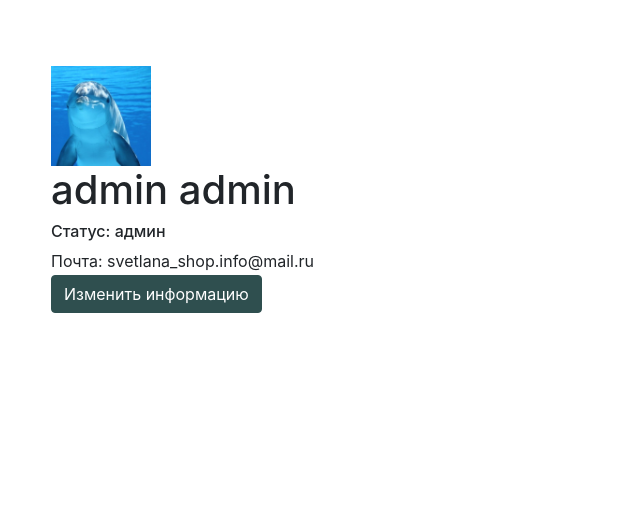
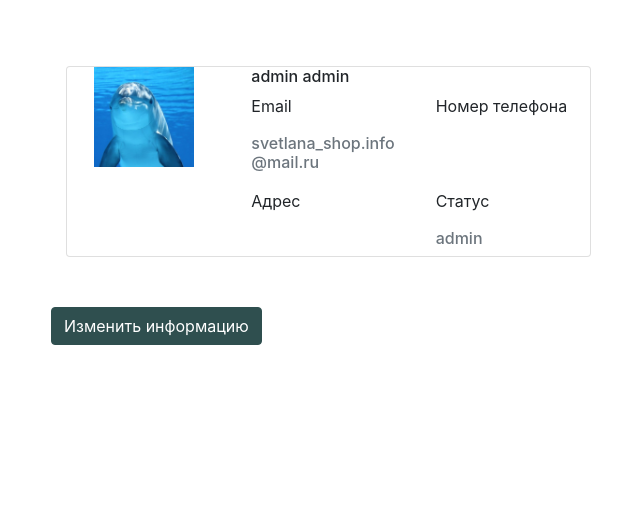
Before and after one commit to MaxGolubev19/Secondhand-Svetlana-, a Flask app: page /account in a window 1280 px wide. Shown: the part 157-670 px from the top of the page, without its empty margins (19-659 px from the left). Run offline with Flask 2, Linux system fonts and the light colour scheme; a user stored in the database is signed in; parts of the project's set-up code (start-up, migrations or seed data) failed here and were passed over; some libraries are stand-ins or nearby versions.

Commit message:
Add files via upload

```diff
--- a/templates/account.html
+++ b/templates/account.html
@@ -1,25 +1,53 @@
 {% extends "base.html" %}
 
 {% block content %}
-	<img src={{ current_user.image }} width="100px" height="100px" class="ava"></img>
-	<h1>{{current_user.surname}} {{current_user.name}}</h1>
+<div class="page-content" id="page-content">
+    <div class="padding">
+        <div class="row container d-flex justify-content">
+            <div class="col-xl-6 col-md-12">
+                <div class="card user-card-full">
+                    <div class="row m-l-0 m-r-0">
+                        <div class="col-sm-4 bg-c-lite-green user-profile">
+                            <div class="card-block text-center text-white">
+                                <div class="m-b-25">
+                                	<img src={{ current_user.image }} width="200px" height="200px" class="ava"></img>
+                                </div>
+                            </div>
+                        </div>
+                        <div class="col-sm-8">
+                            <div class="card-block">
+                                <h6 class="m-b-20 p-b-5 b-b-default f-w-600">{{current_user.surname}} {{current_user.name}}</h6>
+                                <div class="row">
+                                    <div class="col-sm-6">
+                                        <p class="m-b-10 f-w-600">Email</p>
+                                        <h6 class="text-muted f-w-400">{{ current_user.email }}</h6>
+                                    </div>
+                                    <div class="col-sm-6">
+                                        <p class="m-b-10 f-w-600">Номер телефона</p>
+                                        <h6 class="text-muted f-w-400">{{ current_user.phone }}</h6>
+                                    </div>
+                                </div>
+                                <h6 class="m-b-20 m-t-40 p-b-5 b-b-default f-w-600"></h6>
+                                <div class="row">
+                                    <div class="col-sm-6">
+                                        <p class="m-b-10 f-w-600">Адрес</p>
+                                        <h6 class="text-muted f-w-400">{{ current_user.address }}</h6>
+                                    </div>
                                     {% if current_user.status == 'admin' %}
-		<h6>Статус: админ</h6>
-	{% endif %}
-	{% if current_user.email %}
-	<div>
-		Почта: {{ current_user.email }}
+                                    <div class="col-sm-6">
+                                        <p class="m-b-10 f-w-600">Статус</p>
+                                        <h6 class="text-muted f-w-400">admin</h6>
                                     </div>
                                     {% endif %}
-	{% if current_user.phone %}
-	<div>
-		Телефон: {{ current_user.phone }}
                                 </div>
-	{% endif %}
-	{% if current_user.address %}
-	<div>
-		Адрес: {{ current_user.address }}
                             </div>
-	{% endif %}
+                        </div>
+                    </div>
+                </div>
+            </div>
+        </div>
+    </div>
+</div>
+<br></br>
 <a class="btn btn-primary" href="/edit_user">Изменить информацию</a>
 {% endblock %}
```
Also changed, not shown: templates/catalog.html (+31 -3 lines). Lines whose indentation alone changed are shown as unchanged.
